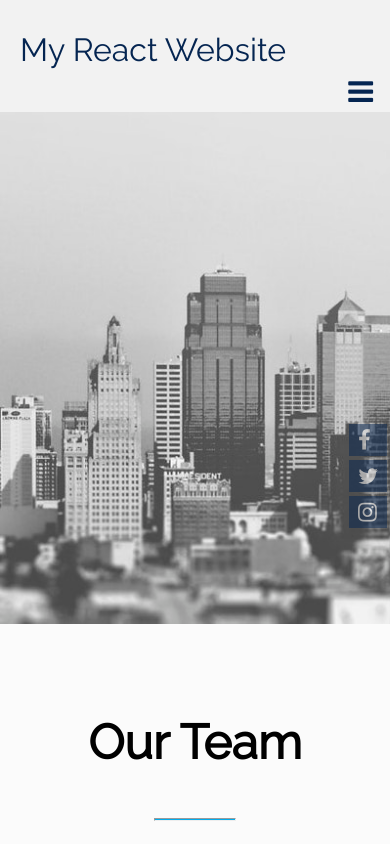
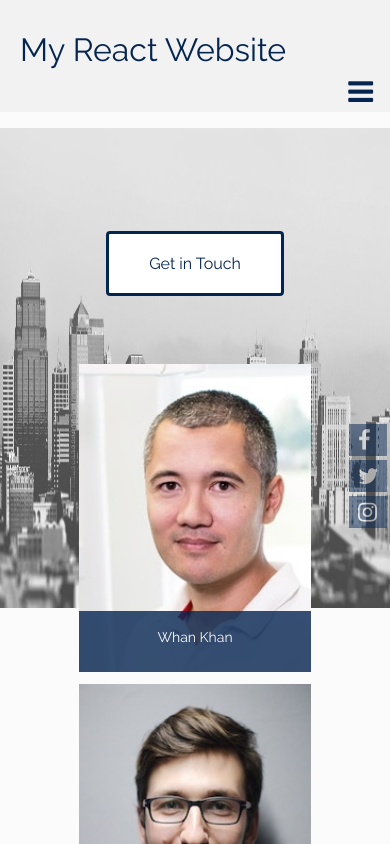
Before and after one commit to paul-wr/my-react-website, a React (Create React App) app: page / in a window 390 px wide. Shown: the top 844 px of the page. Built offline with nearby package versions, Linux system fonts and the light colour scheme.

Commit message:
css updated

```diff
--- a/src/App.css
+++ b/src/App.css
@@ -432,10 +432,10 @@ only screen and (-o-min-device-pixel-ratio: 2/1),
 only screen and (-webkit-min-device-pixel-ratio: 2),
 
 only screen and (min-device-pixel-ratio: 2) {
-#home-section-one:before {
+#home-section-one {
 content: "";
 background-image: url("city.jpg");
-background-size: cover;
+background-size: 32em 30em;
 position: absolute;
 top: 112px;
 left: 0;
@@ -448,10 +448,10 @@ z-index: 1000!important
 }
 }
 @media screen and (max-width: 500px){
-#home-section-one:before {
+#home-section-one {
 content: "";
 background-image: url("city.jpg");
-background-size: cover;
+background-size: 32em 30em;
 position: absolute;
 top: 112px;
 left: 0;
```
